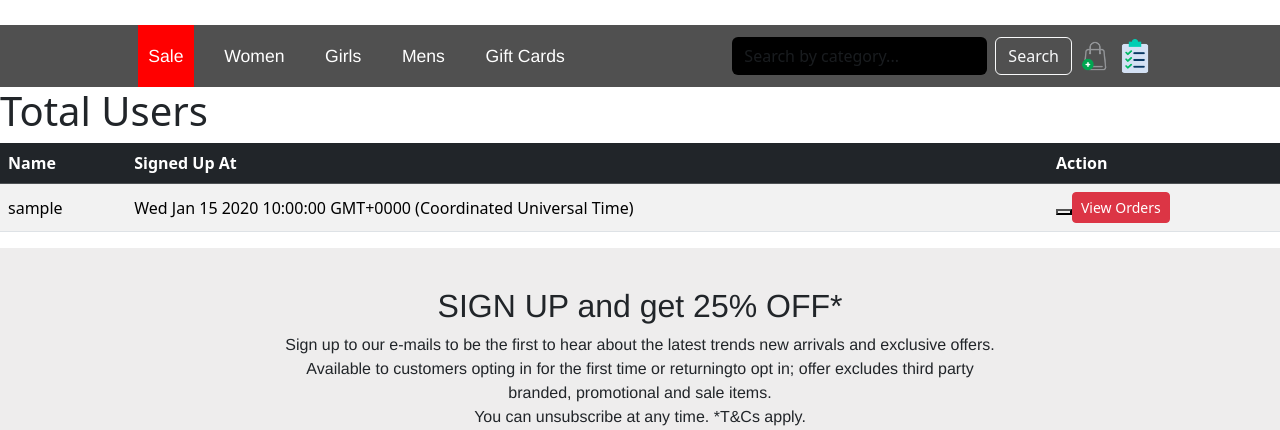
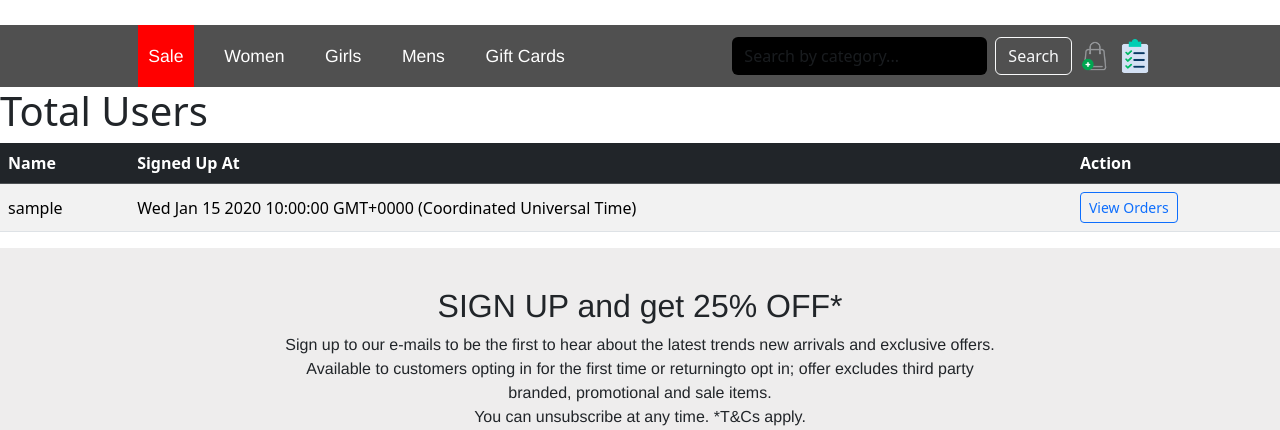
Before and after one commit to hamza007skb/sp25-web-tech, a Node server app: template Lab_Tasks/Lab_Task_4/views/admin/admin_users.ejs in a window 1280 px wide; the page is wider, and only the part inside the window is pictured. Shown: the part 66-496 px from the top of that part. Run offline with Node 20, Linux system fonts and the light colour scheme; tables that the repository leaves empty hold one stand-in row (values such as "Sample post"); the template is opened without the code that fills it: values that come from a table or form of the project are taken from there, most other values are stand-ins (such as "Sample title", 1, 10 or a date in 2020); some libraries are stand-ins or nearby versions.

Commit message:
user wise info added

```diff
--- a/Lab_Tasks/Lab_Task_4/views/admin/admin_users.ejs
+++ b/Lab_Tasks/Lab_Task_4/views/admin/admin_users.ejs
@@ -22,12 +22,12 @@
                                     <%= user.createdAt %>
                                 </td>
                                 <td>
-                                    <button>
-                                        <form action="/admin/users/<%= user._id %>/orders" method="GET"
-                                            class="d-inline">
-                                            <button type="submit" class="btn btn-danger btn-sm">View Orders</button>
-                                        </form>
-                                    </button>
+                                    <form action="/admin/users/<%= user._id %>/orders" method="GET" class="d-inline">
+                                        <button type="submit" class="btn btn-outline-primary btn-sm">
+                                            <i class="bi bi-eye"></i> View Orders
+                                        </button>
+                                    </form>
+
                                 </td>
                             </tr>
                             <% }); %>
```
